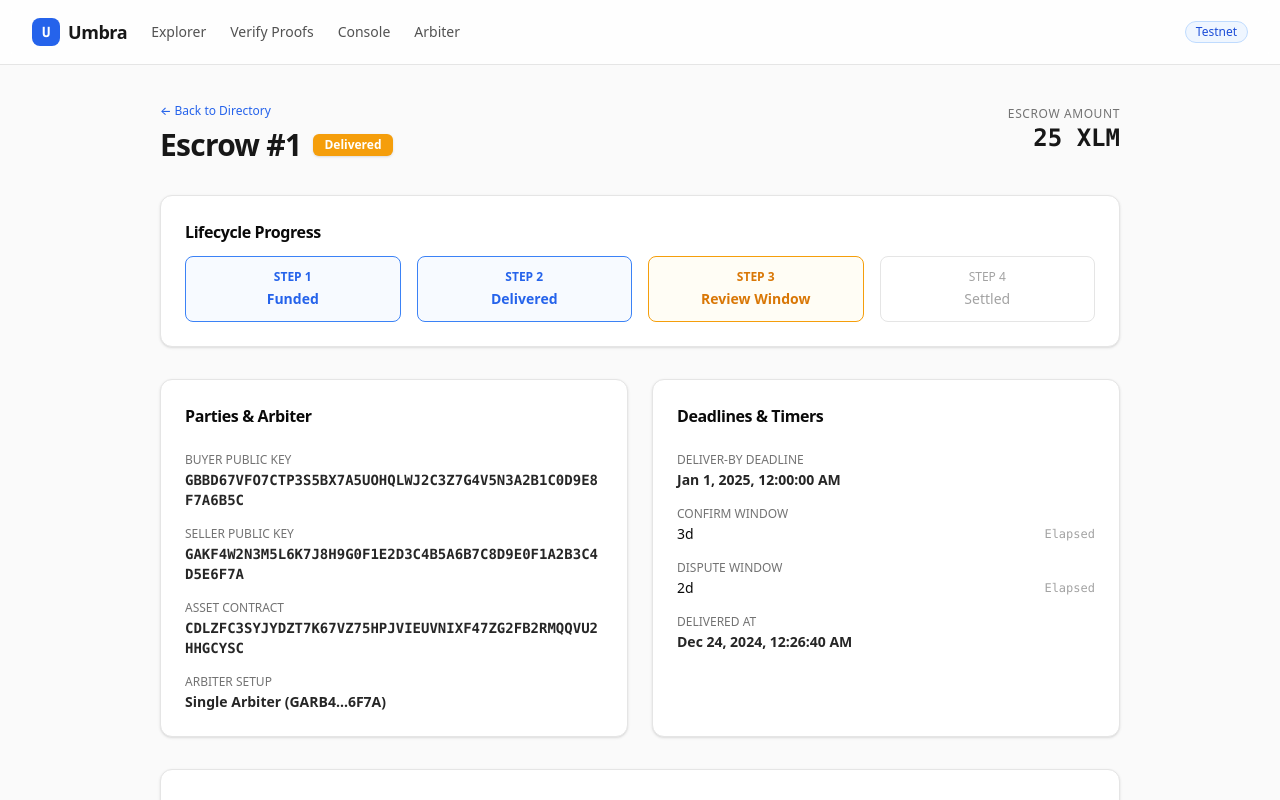
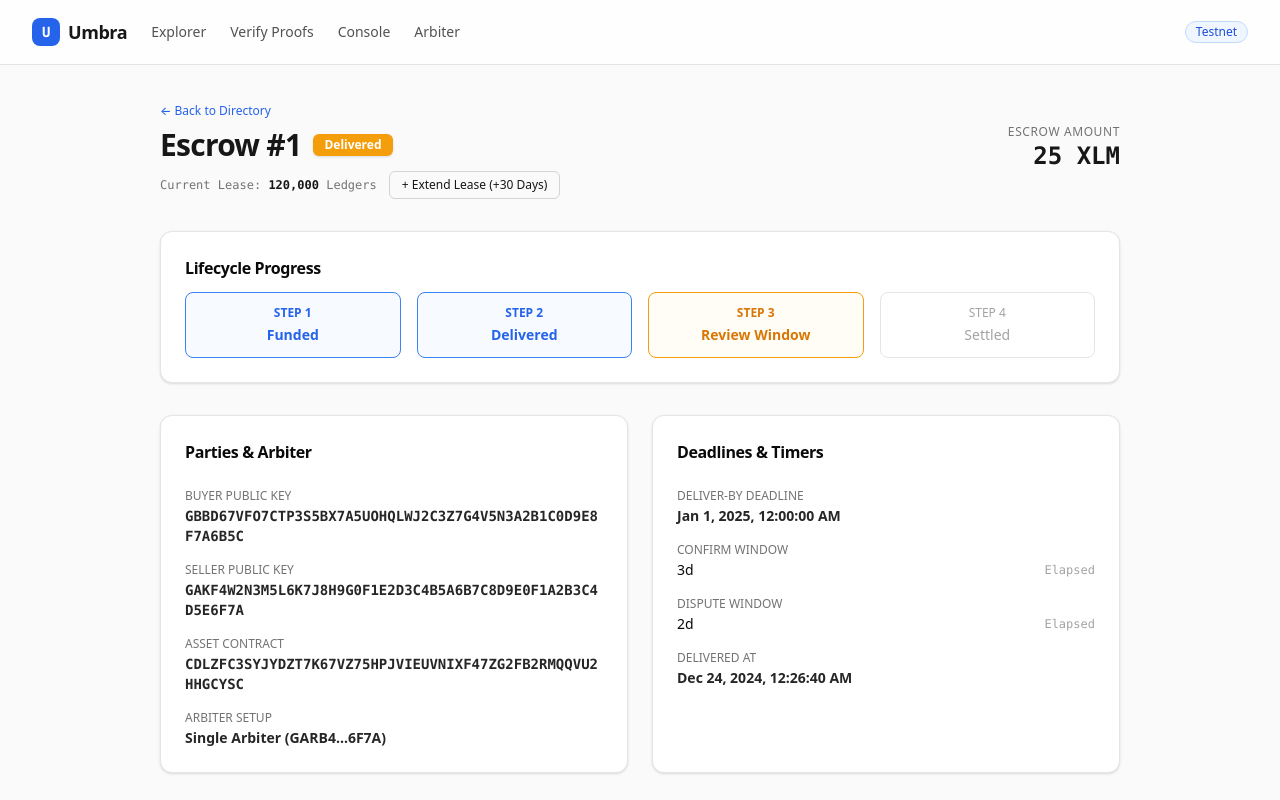
Before and after one commit to umbra-escrow-and-dispute-window/umbra-app, a Next.js app: page /escrows/1 in a window 1280 px wide. Shown: the top 800 px of the page. Built offline with nearby package versions, Linux system fonts and the light colour scheme.

Commit message:
feat(ttl): add interactive contract storage TTL status and extension trigger

```diff
--- a/app/escrows/[id]/page.tsx
+++ b/app/escrows/[id]/page.tsx
@@ -3,6 +3,7 @@ import Link from "next/link";
 import { notFound } from "next/navigation";
 import { Badge } from "@/components/ui/badge";
 import { Card, CardContent, CardHeader, CardTitle, CardDescription } from "@/components/ui/card";
+import { TtlExtensionButton } from "@/components/ttl-extension-button";
 import { clientStore } from "@/lib/client-umbra";
 import {
   formatStroops,
@@ -68,6 +69,9 @@ export default async function EscrowDetailPage({ params }: EscrowDetailPageProps
           <div className="flex items-center gap-3">
             <h1 className="text-2xl sm:text-3xl font-bold tracking-tight">Escrow #{escrow.id}</h1>
             <Badge variant={getStateBadgeVariant(escrow.state)}>{escrow.state}</Badge>
+          </div>
+          <div className="mt-2">
+            <TtlExtensionButton escrowId={escrow.id} initialLedgers={escrow.ttlLedgers} />
           </div>
         </div>
 
--- /dev/null
+++ b/components/ttl-extension-button.tsx
@@ -0,0 +1,46 @@
+"use client";
+
+import React, { useState } from "react";
+import { Button } from "@/components/ui/button";
+import { clientStore } from "@/lib/client-umbra";
+
+export function TtlExtensionButton({
+  escrowId,
+  initialLedgers = 120000,
+}: {
+  escrowId: string;
+  initialLedgers?: number;
+}) {
+  const [ledgers, setLedgers] = useState(initialLedgers);
+  const [loading, setLoading] = useState(false);
+
+  const handleExtend = () => {
+    setLoading(true);
+    try {
+      const updated = clientStore.extendTtl(escrowId, 518400);
+      setLedgers(updated.ttlLedgers ?? ledgers + 518400);
+      alert(`Storage TTL extended by 518,400 ledgers (~30 days) for Escrow #${escrowId}!`);
+    } catch (err: any) {
+      alert(err?.message || "Failed to extend TTL");
+    } finally {
+      setLoading(false);
+    }
+  };
+
+  return (
+    <div className="flex items-center gap-3">
+      <span className="text-xs font-mono text-neutral-500">
+        Current Lease: <strong className="text-neutral-900 dark:text-neutral-100">{ledgers.toLocaleString()}</strong> Ledgers
+      </span>
+      <Button
+        variant="outline"
+        size="sm"
+        onClick={handleExtend}
+        disabled={loading}
+        className="h-7 text-xs"
+      >
+        {loading ? "Renewing..." : "+ Extend Lease (+30 Days)"}
+      </Button>
+    </div>
+  );
+}
```
